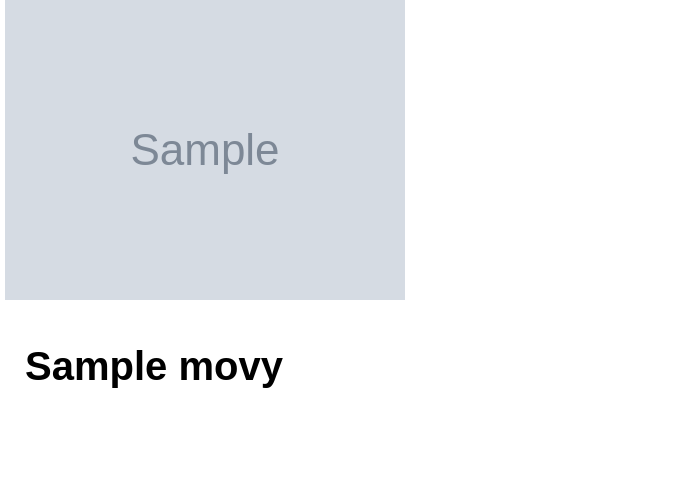
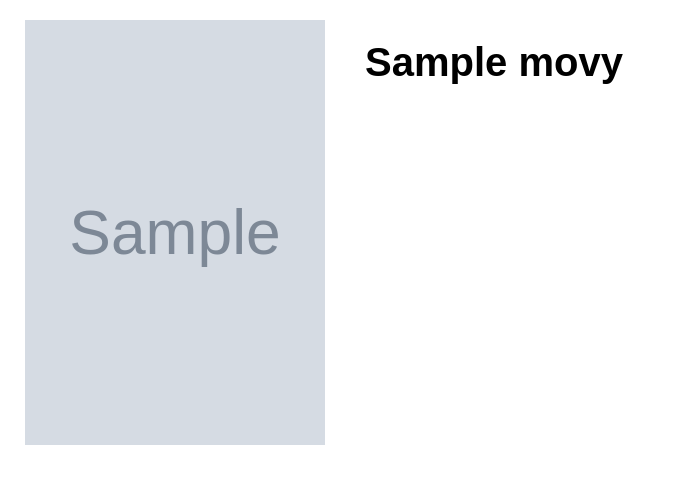
Before and after one commit to pr0spered/FullStack-php, a PHP site: page /movie.php in a window 1280 px wide. Shown: the part 105-589 px from the top of the page, without its empty margins (0-681 px from the left). Run offline with PHP 8.4, Linux system fonts and the light colour scheme; tables that the repository leaves empty hold one stand-in row (values such as "Sample post"); grey boxes marked "Sample" are stand-in pictures.

Commit message:
Added css required for movies page

```diff
--- a/style.css
+++ b/style.css
@@ -77,13 +77,13 @@ body {
     margin-top: 10px;
 }
 
-#poster {
+#movie {
     width: 300px;
     float: left;
     margin: 20px;
 }
 
-#poster img {
+#movie img {
     width: 300px;
     height: 425px;
 }
```
